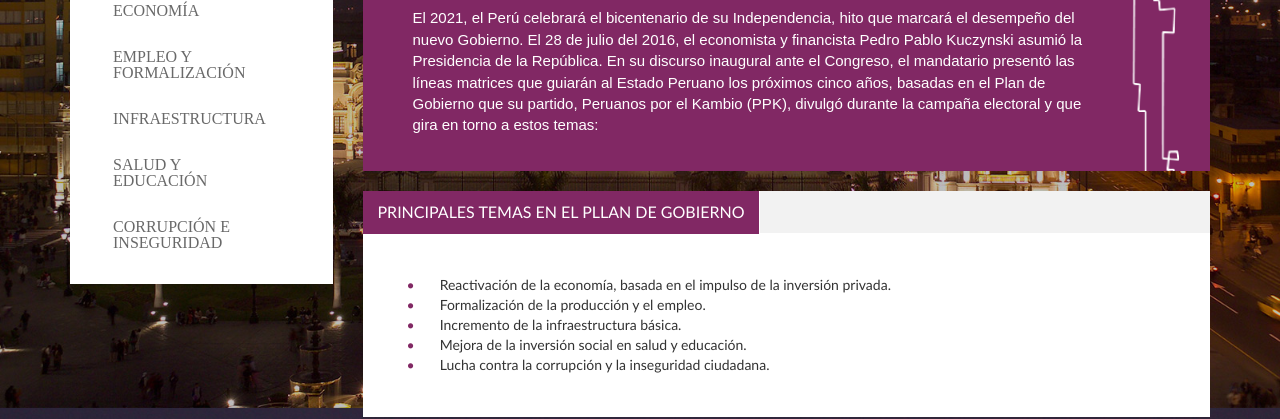
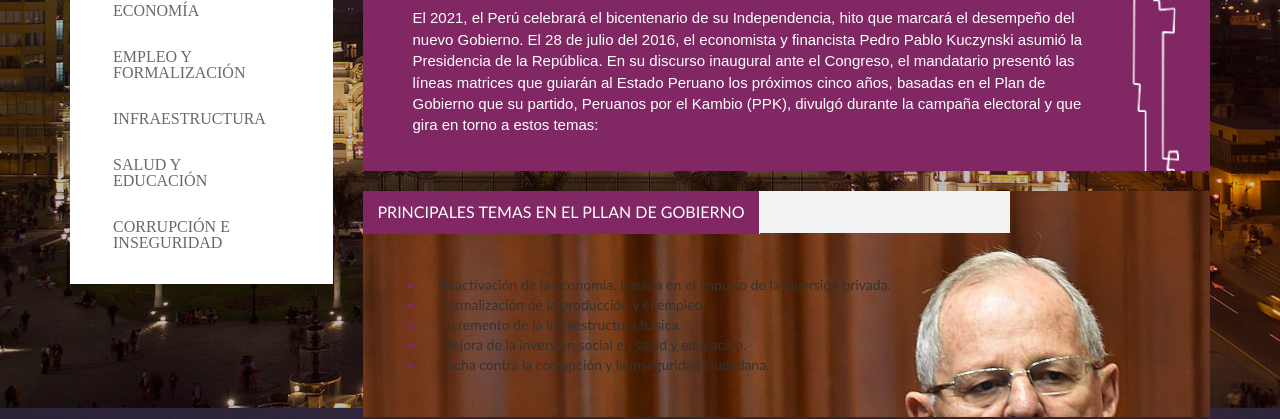
Before and after one commit to elvisss/proinversion, a website: page app/lineamiento.html in a window 1280 px wide. Shown: the part 393-812 px from the top of the page. Drawn offline with Linux system fonts and the light colour scheme; a web font is replaced by a local one.

Commit message:
updated tables

```diff
--- a/app/lineamiento.html
+++ b/app/lineamiento.html
@@ -133,7 +133,7 @@
                         El 28 de julio del 2016, el economista y financista Pedro Pablo Kuczynski asumió la Presidencia de la República. En su discurso inaugural ante el Congreso, el mandatario presentó las líneas matrices que guiarán al Estado Peruano los próximos cinco años, basadas en el Plan de Gobierno que su partido, Peruanos por el Kambio (PPK), divulgó durante la campaña electoral y que gira en torno a estos temas:</p>
                       </div>
                     </div>
-                    <div class="tab-introduccion">
+                    <div class="tab-introduccion tab-lineamiento" style="background-image: url('img/pages/ppk1.jpg')">
                       <ul class="nav nav-tabs" role="tablist">
                         <li role="presentation" class="active">
                           <a href="#section1" aria-controls="section1" role="tab" data-toggle="tab">PRINCIPALES TEMAS EN EL PLLAN DE GOBIERNO</a>
--- a/app/scss/style.scss
+++ b/app/scss/style.scss
@@ -688,6 +688,9 @@ ul {
   .tab-introduccion {
     background-color: #fff;
     margin-top: 20px;
+    &.tab-lineamiento {
+      padding-right: 200px;
+    }
     .nav-tabs {
       background-color: #f2f2f2;
       border: medium none;
```
Also changed, not shown: app/economia.html (+1 -1 lines), app/css/style.css, app/img/pages/ppk1.jpg (added), 1 other file.
